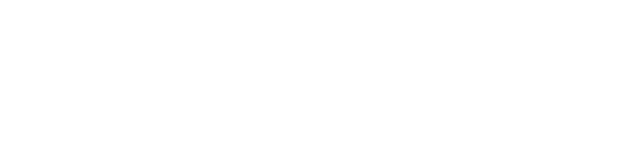
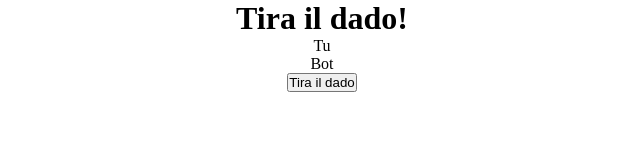
Before and after one commit to mecarm/js-mail-dadi, a plain HTML site: page assets/dice/dice.html in a window 1280 px wide. Shown: the whole page, without its empty margins (318-958 px from the left). Drawn offline with Linux system fonts and the light colour scheme.

Commit message:
Creo funzione dadi

```diff
--- a/assets/dice/dice.html
+++ b/assets/dice/dice.html
@@ -9,8 +9,21 @@
 </head>
 <body>
     <div class="container">
-        <div></div>
-        <div></div>
+        <h1>Tira il dado!</h1>
+        <div>
+            <div class="dado">
+                <p class="Tu">Tu</p>
+                <h2 class="numero1"></h2>
+            </div>
+            <div class="dado">
+                <p class="Computer">Bot</p>
+                <h2 class="numero2"></h2>
+
+            </div>
+        </div>
+        <div class="container-bottom">
+            <button type="button" onclick="tiraDado()">Tira il dado</button>
+        </div>
     </div>
 
     <script type="text/javascript" src="./dice.js"></script>
--- a/assets/dice/dice.js
+++ b/assets/dice/dice.js
@@ -0,0 +1,20 @@
+let player = "Tu"
+let Bot = "Computer"
+
+function tiraDado(){
+    let numeroRandom1 = Math.floor(Math.random()* 6) + 1;
+    let numeroRandom2 = Math.floor(Math.random()* 6) + 1;
+
+    document.querySelector('h2.numero1').innerHTML = numeroRandom1;
+    document.querySelector('h2.numero2').innerHTML = numeroRandom2;
+
+    if ( numeroRandom1 === numeroRandom2 ) {
+        document.querySelector('h1').innerHTML = 'Pareggio!';
+    }
+    else if( numeroRandom1 > numeroRandom2 ) {
+        document.querySelector('h1').innerHTML = 'Hai vinto!';
+    }
+    else {
+        document.querySelector('h1').innerHTML = 'Hai perso!';
+    }
+}
--- a/assets/dice/style.css
+++ b/assets/dice/style.css
@@ -0,0 +1,11 @@
+*{
+    margin: 0;
+    padding: 0;
+    box-sizing: border-box;
+}
+
+.container{
+    width: 50%;
+    margin: auto;
+    text-align: center;
+}
```
